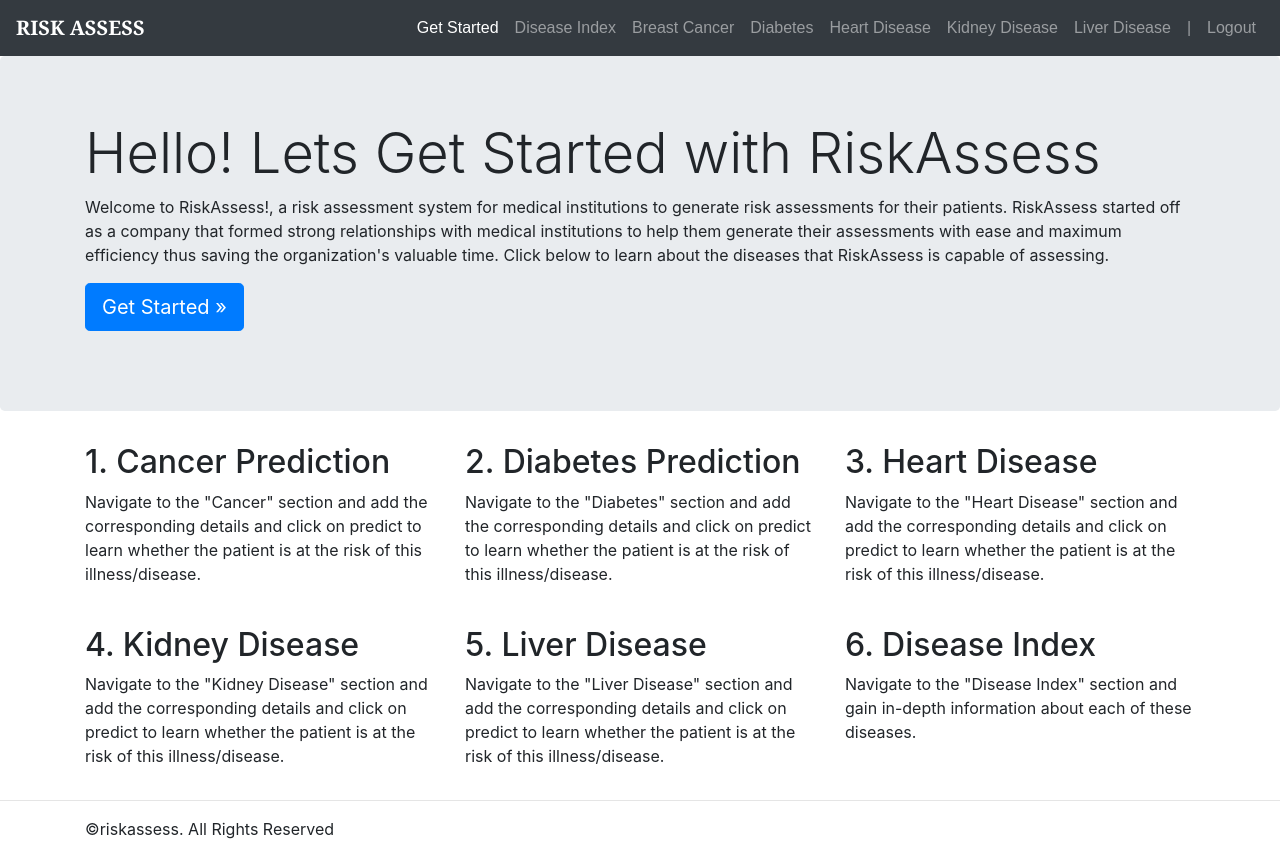
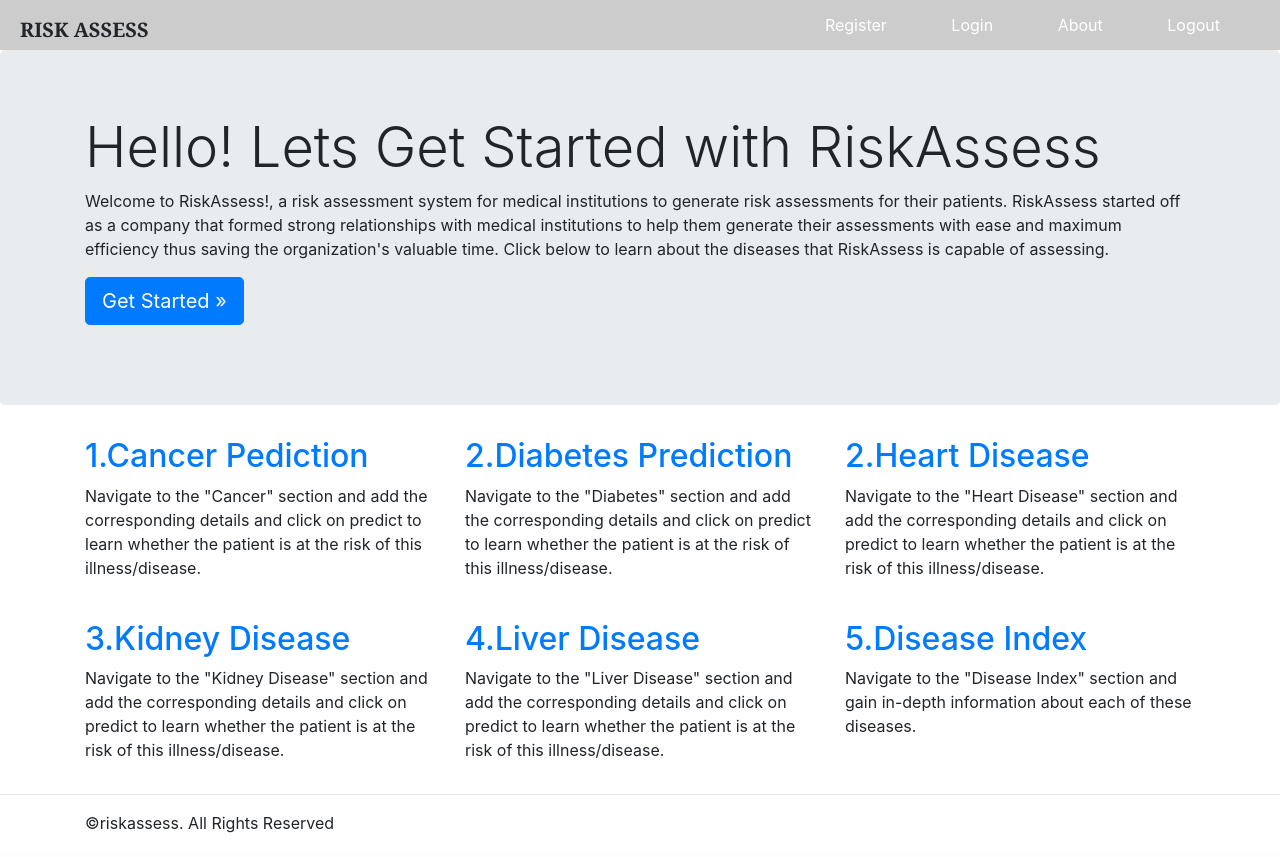
Before and after one commit to devika-harshan/Cancerwebsite, a Flask app: page /dashboard in a window 1280 px wide. After the commit the page ends 833 px from the top, so only its background shows below. Run offline with Flask 2, Linux system fonts and the light colour scheme; a user stored in the database is signed in; parts of the project's set-up code (start-up, migrations or seed data) failed here and were passed over; some libraries are stand-ins or nearby versions.

Commit message:
Update dashboard.html

```diff
--- a/templates/dashboard.html
+++ b/templates/dashboard.html
@@ -1,5 +1,6 @@
 <!DOCTYPE html>
 <html lang="en">
+
 <head>
   <meta charset="utf-8">
   <meta name="viewport" content="width=device-width, initial-scale=1">
@@ -13,69 +14,65 @@
   <link rel="canonical" href="https://getbootstrap.com/docs/4.5/examples/carousel/">
 
   <style>
-        body {
-    padding-top: 3.5rem;
+
+nav{
+  width: 100%;
+  height: 50px;
+  background-color: rgba(0, 0, 0, 0.2);
+  line-height: 50px;
 }
-
-nav {
-    font-family: sans-serif;
+nav ul{
+  float: right;
+  margin-right: 30px;
 }
-
-.navbar-brand {
+nav ul li{
+  list-style-type: none;
+  display: inline-block;
+  transition: 0.7s all;
+}
+nav ul li:hover{
+  background-color:rgb(180, 184, 184);
+}
+nav ul li a{
+  text-decoration: none;
+  color: #fff;
+  padding: 30px;
+}
+.navbar-brand{
+ padding-left: 20px;
+ color: #fff;
  font-size: 20px;
 font-family: Georgia, 'Times New Roman', Times, serif;
 }
   </style>
 
 </head>
+
 <body>
   <form id="form1">
-        <header>
-            <!--Navigation Bar-->
-			<nav class="navbar navbar-expand-md navbar-dark fixed-top bg-dark">
-                <a class="navbar-brand" href="#"><b>RISK ASSESS</b></a>
-                <button class="navbar-toggler" type="button" data-toggle="collapse" data-target="#navbarCollapse" aria-controls="navbarCollapse" aria-expanded="false" aria-label="Toggle navigation">
-                    <span class="navbar-toggler-icon"></span>
-                </button>
-                <div class="collapse navbar-collapse" id="navbarCollapse">
-                    <ul class="navbar-nav ml-auto">
-                    <li class="nav-item active">
-                        <a class="nav-link" href="/dashboard">Get Started</a>
-                    </li>
-                    <li class="nav-item">
-                        <a class="nav-link" href="/disindex">Disease Index</a>
-                    </li>
-                    <li class="nav-item">
-                        <a class="nav-link" href="/cancer">Breast Cancer</a>
-                    </li>
-                    <li class="nav-item">
-                        <a class="nav-link" href="/diabetes">Diabetes</a>
-                    </li>
-                    <li class="nav-item">
-                        <a class="nav-link" href="/heart">Heart Disease</a>
-                    </li>
-                    <li class="nav-item">
-                        <a class="nav-link" href="/kidney">Kidney Disease</a>
-                    </li>
-                    <li class="nav-item">
-                        <a class="nav-link" href="/liver">Liver Disease</a>
-                    </li>
-                    <li class="nav-item">
-		                <a class="nav-link" href="#">|</a>
-		            </li>
-                    <li class="nav-item">
-		                <a class="nav-link" href="/logout">Logout</a>
-		            </li>
+
+    <div id="abc">
+      <nav>
+          <a class="navbar-brand" ><b>RISK ASSESS</b></a>
+          <ul>
+
+              <li><a href="/signup">Register</a></li>
+              <li><a href="/login">Login</a></li>
+              <li><a href="/about">About</a></li>
+              <li><a href="/logout">Logout</a></li>
           </ul>
-                </div>
       </nav>
+
 
       <main role="main">
 
         <div class="jumbotron">
           <div class="container">
             <h1 class="display-4">Hello! Lets Get Started with RiskAssess</h1>
-      <p>Welcome to RiskAssess!, a risk assessment system for medical institutions to generate risk assessments for their patients. RiskAssess started off as a company that formed strong relationships with medical institutions to help them generate their assessments with ease and maximum efficiency thus saving the organization's valuable time.
+            <p>Welcome to RiskAssess!, a risk assessment system for medical institutions to generate risk assessments
+              for their patients. RiskAssess started off as a company that formed strong relationships with medical
+              institutions to help them generate their assessments with ease and maximum efficiency thus saving the
+              organization's valuable time.
               Click below to learn about the diseases that RiskAssess is capable of assessing.</p>
             <p><a class="btn btn-primary btn-lg" href="/disindex" role="button">Get Started &raquo;</a></p>
           </div>
@@ -85,35 +82,40 @@
 
           <div class="row">
             <div class="col-md-4">
-        <h2>1. Cancer Prediction</h2>
-        <p>Navigate to the "Cancer" section and add the corresponding details and click on predict to learn whether the patient is at the risk of this illness/disease.</p>
+              <h2><a href="/disindex">1.Cancer Pediction</a></h2>
+              <p>Navigate to the "Cancer" section and add the corresponding details and click on predict to learn
+                whether the patient is at the risk of this illness/disease.</p>
 
             </div>
             <div class="col-md-4">
-        <h2>2. Diabetes Prediction</h2>
-        <p>Navigate to the "Diabetes" section and add the corresponding details and click on predict to learn whether the patient is at the risk of this illness/disease.</p>
+              <h2><a href="/diabetes">2.Diabetes Prediction</a></h2>
+              <p>Navigate to the "Diabetes" section and add the corresponding details and click on predict to learn
+                whether the patient is at the risk of this illness/disease.</p>
 
             </div>
             <div class="col-md-4">
-        <h2>3. Heart Disease</h2>
-        <p>Navigate to the "Heart Disease" section and add the corresponding details and click on predict to learn whether the patient is at the risk of this illness/disease.</p>
+              <h2><a href="/heart">2.Heart Disease</a></h2>
+              <p>Navigate to the "Heart Disease" section and add the corresponding details and click on predict to learn
+                whether the patient is at the risk of this illness/disease.</p>
 
             </div>
           </div>
           <br>
           <div class="row">
             <div class="col-md-4">
-        <h2>4. Kidney Disease</h2>
-        <p>Navigate to the "Kidney Disease" section and add the corresponding details and click on predict to learn whether the patient is at the risk of this illness/disease.</p>
+              <h2><a href="/kidney">3.Kidney Disease</a></h2>
+              <p>Navigate to the "Kidney Disease" section and add the corresponding details and click on predict to
+                learn whether the patient is at the risk of this illness/disease.</p>
 
             </div>
             <div class="col-md-4">
-        <h2>5. Liver Disease </h2>
-        <p>Navigate to the "Liver Disease" section and add the corresponding details and click on predict to learn whether the patient is at the risk of this illness/disease.</p>
+              <h2><a href="/liver">4.Liver Disease</a></h2>
+              <p>Navigate to the "Liver Disease" section and add the corresponding details and click on predict to learn
+                whether the patient is at the risk of this illness/disease.</p>
 
             </div>
             <div class="col-md-4">
-        <h2>6. Disease Index</h2>
+              <h2><a href="/disindex">5.Disease Index</a></h2>
               <p>Navigate to the "Disease Index" section and gain in-depth information about each of these diseases.</p>
 
             </div>
@@ -126,9 +128,13 @@
       <footer class="container">
         <p>&copy;riskassess. All Rights Reserved</p>
       </footer>
-<script src="https://code.jquery.com/jquery-3.5.1.slim.min.js" integrity="sha384-DfXdz2htPH0lsSSs5nCTpuj/zy4C+OGpamoFVy38MVBnE+IbbVYUew+OrCXaRkfj" crossorigin="anonymous"></script>
-      <script>window.jQuery || document.write('<script src="../assets/js/vendor/jquery.slim.min.js"><\/script>')</script><script src="../assets/dist/js/bootstrap.bundle.js"></script>
+      <script src="https://code.jquery.com/jquery-3.5.1.slim.min.js"
+        integrity="sha384-DfXdz2htPH0lsSSs5nCTpuj/zy4C+OGpamoFVy38MVBnE+IbbVYUew+OrCXaRkfj"
+        crossorigin="anonymous"></script>
+      <script>window.jQuery || document.write('<script src="../assets/js/vendor/jquery.slim.min.js"><\/script>')</script>
+      <script src="../assets/dist/js/bootstrap.bundle.js"></script>
 
   </form>
 </body>
+
 </html>
```
Lines whose indentation alone changed are shown as unchanged.
